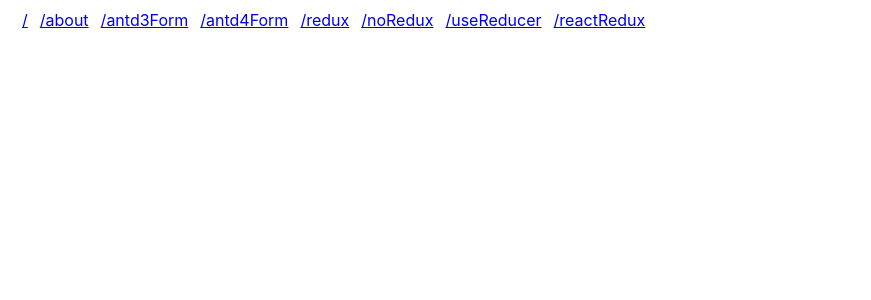
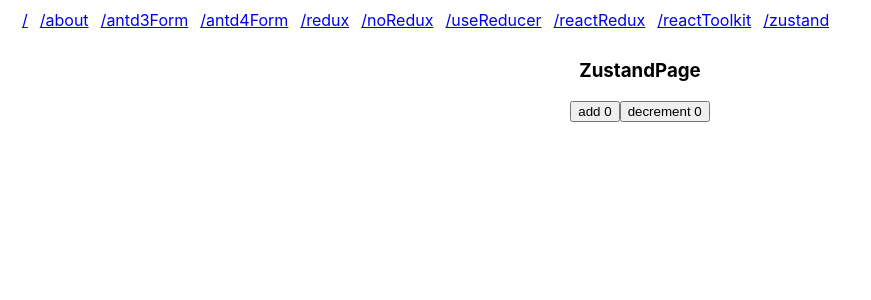
Before and after one commit to YangStrive/reacr-app, a React (Create React App) app: page /zustand in a window 1280 px wide. Shown: the top 300 px of the page, without its empty margins (0-871 px from the left). Built offline with nearby package versions, Linux system fonts and the light colour scheme.

Commit message:
no message

```diff
--- a/package.json
+++ b/package.json
@@ -3,6 +3,7 @@
   "version": "0.1.0",
   "private": true,
   "dependencies": {
+    "@reduxjs/toolkit": "^2.5.1",
     "@testing-library/jest-dom": "^5.17.0",
     "@testing-library/react": "^13.4.0",
     "@testing-library/user-event": "^13.5.0",
@@ -11,7 +12,8 @@
     "react-redux": "^9.2.0",
     "react-router-dom": "^6.26.1",
     "react-scripts": "5.0.1",
-    "web-vitals": "^2.1.4"
+    "web-vitals": "^2.1.4",
+    "zustand": "^5.0.3"
   },
   "scripts": {
     "start": "react-scripts start",
--- /dev/null
+++ b/src/pages/reactToolkit/counterSlice.js
@@ -0,0 +1,27 @@
+import {createSlice} from "@reduxjs/toolkit";
+
+export const counterSlice = createSlice({
+  name: "counter",
+  initialState: {
+    value: 0,
+  },
+  reducers: {
+    increment: (state) => {
+      // 由于使用了Immerjs, rtk允许我们在reducers里直接修改状态，但是实际上state并没有发生改变
+      // 这是因为 Immer 可以检测到变化， 并且产生一种新的 不可改变的 state
+      state.value += 1;
+      // return state.value + 1;
+    },
+    decrement: (state) => {
+      state.value -= 1;
+    },
+    incrementByAmount: (state, action) => {
+      state.value += action.payload;
+    },
+  },
+});
+
+// Action creators are generated for each case reducer function
+export const {increment, decrement, incrementByAmount} = counterSlice.actions;
+
+export default counterSlice.reducer;
--- /dev/null
+++ b/src/pages/reactToolkit/index.jsx
@@ -0,0 +1,24 @@
+import {useLayoutEffect, useReducer} from "react";
+import store from "./store";
+import {increment} from "./counterSlice";
+
+// 状态仓库的可以发生的行为： get\set\(取消)订阅
+export default function ReduxPage(props) {
+  const [, forceUpdate] = useReducer((x) => x + 1, 0);
+
+  const count = store.getState().counter.value;
+
+  useLayoutEffect(() => {
+    const unsubscribe = store.subscribe(() => {
+      forceUpdate();
+    });
+    return () => unsubscribe();
+  }, []);
+
+  return (
+    <div>
+      <h3>ReduxPage</h3>
+      <button onClick={() => store.dispatch(increment())}>add {count}</button>
+    </div>
+  );
+}
--- /dev/null
+++ b/src/pages/reactToolkit/store.js
@@ -0,0 +1,8 @@
+import {configureStore} from "@reduxjs/toolkit";
+import counterReducer from "./counterSlice";
+
+export default configureStore({
+  reducer: {
+    counter: counterReducer,
+  },
+});
--- /dev/null
+++ b/src/pages/zustand/index.jsx
@@ -0,0 +1,21 @@
+//使用zustand 实现状态管理
+import {create} from "zustand";
+
+const useStore = create((set) => ({
+    count: 0,
+    increment: () => set((state) => ({count: state.count + 1})),
+    decrement: () => set((state) => ({count: state.count - 1})),
+}))
+
+const ZustandPage = () => {
+    const {count, increment, decrement} = useStore();
+    return (
+        <div>
+            <h3>ZustandPage</h3>
+            <button onClick={increment}>add {count}</button>
+            <button onClick={decrement}>decrement {count}</button>
+        </div>
+    )
+}
+
+export default ZustandPage;
```
Also changed, not shown: src/pages/reactToolkit/rtk-nut/configureStore.js (added, +7 -0 lines), src/router/index.js (+8 -0 lines), src/pages/reactToolkit/cmRtk.js (added), src/pages/zustand/zustand-nut.js (added), 1 other file (tests, documents, lock files or other folders).
